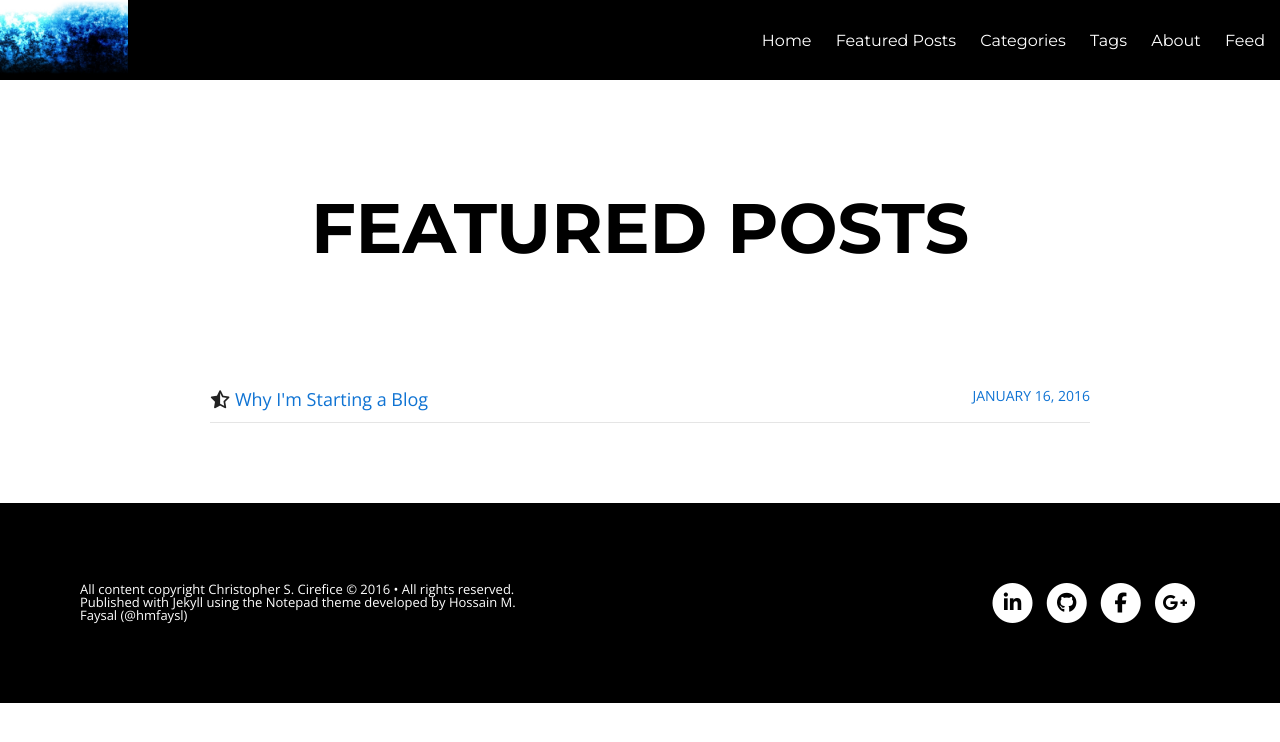
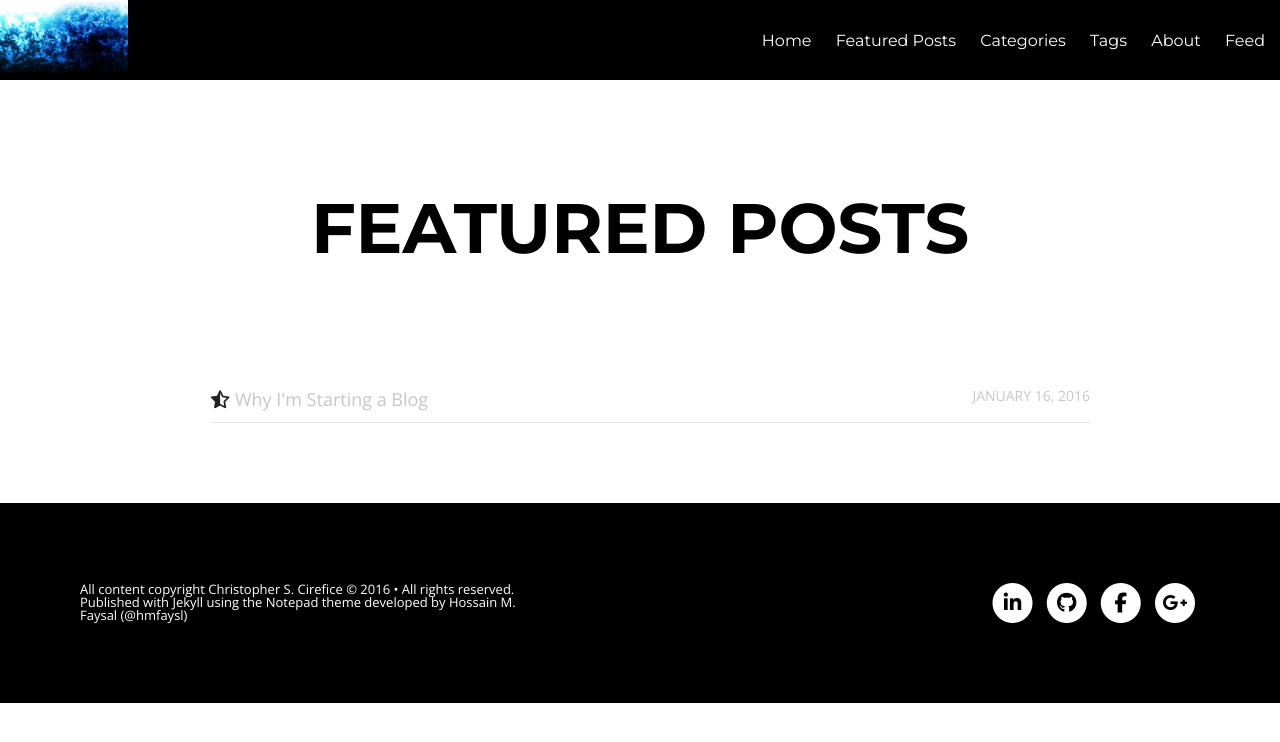
Before and after one commit to cireficc/cireficc.github.io, a Jekyll site: the page built from featured.html, in a window 1280 px wide. Shown: the top 742 px of the page. Built offline with Jekyll 4.4.1, drawn with Linux system fonts in a browser that asks for light colours; nearby versions of some CDN libraries; library files that are not in the unit come from our copies.

Commit message:
Change code block text color

```diff
--- a/assets/css/post.css
+++ b/assets/css/post.css
@@ -196,7 +196,7 @@
         .post-template .notepad-post-content > div:not(.notepad-post-title) {
           margin: -10% auto 0; } }
       .post-template .notepad-post-content > div:not(.notepad-post-title) a, .post-template .notepad-post-content > div:not(.notepad-post-title) code {
-        color: #0F73D3; }
+        color: #C5C8C6; }
       .post-template .notepad-post-content > div:not(.notepad-post-title) ul, .post-template .notepad-post-content > div:not(.notepad-post-title) ol {
         padding-left: 1.25rem;
         font-size: 1.125rem; }
@@ -463,7 +463,7 @@
     padding-left: 1.875rem;
     padding-right: 1.875rem; }
     .notepad-page-content > div:not(.notepad-page-title) a, .notepad-page-content > div:not(.notepad-page-title) code {
-      color: #0F73D3; }
+      color: #C5C8C6; }
     .notepad-page-content > div:not(.notepad-page-title) ul, .notepad-page-content > div:not(.notepad-page-title) ol {
       padding-left: 1.25rem;
       font-size: 1.125rem; }
```
